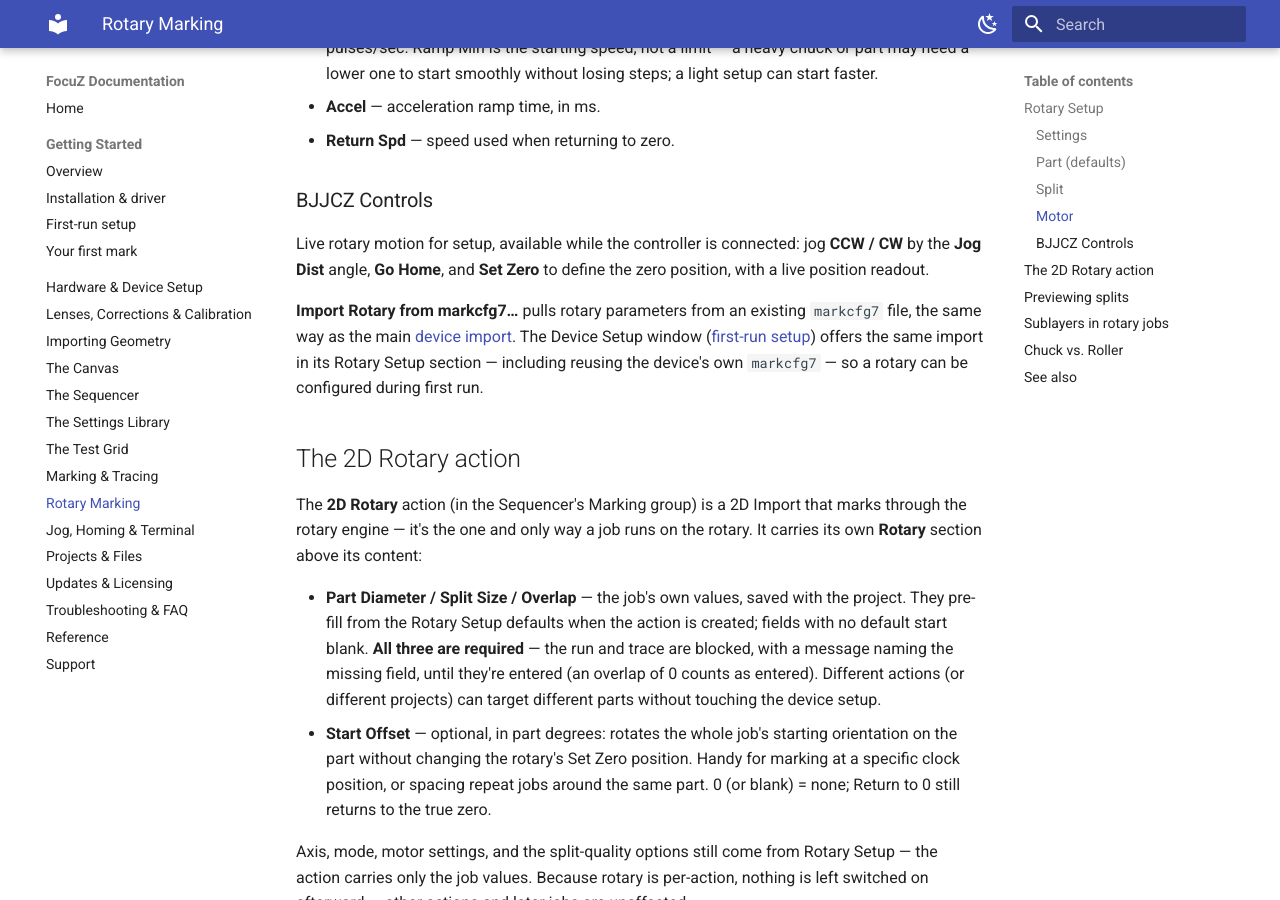
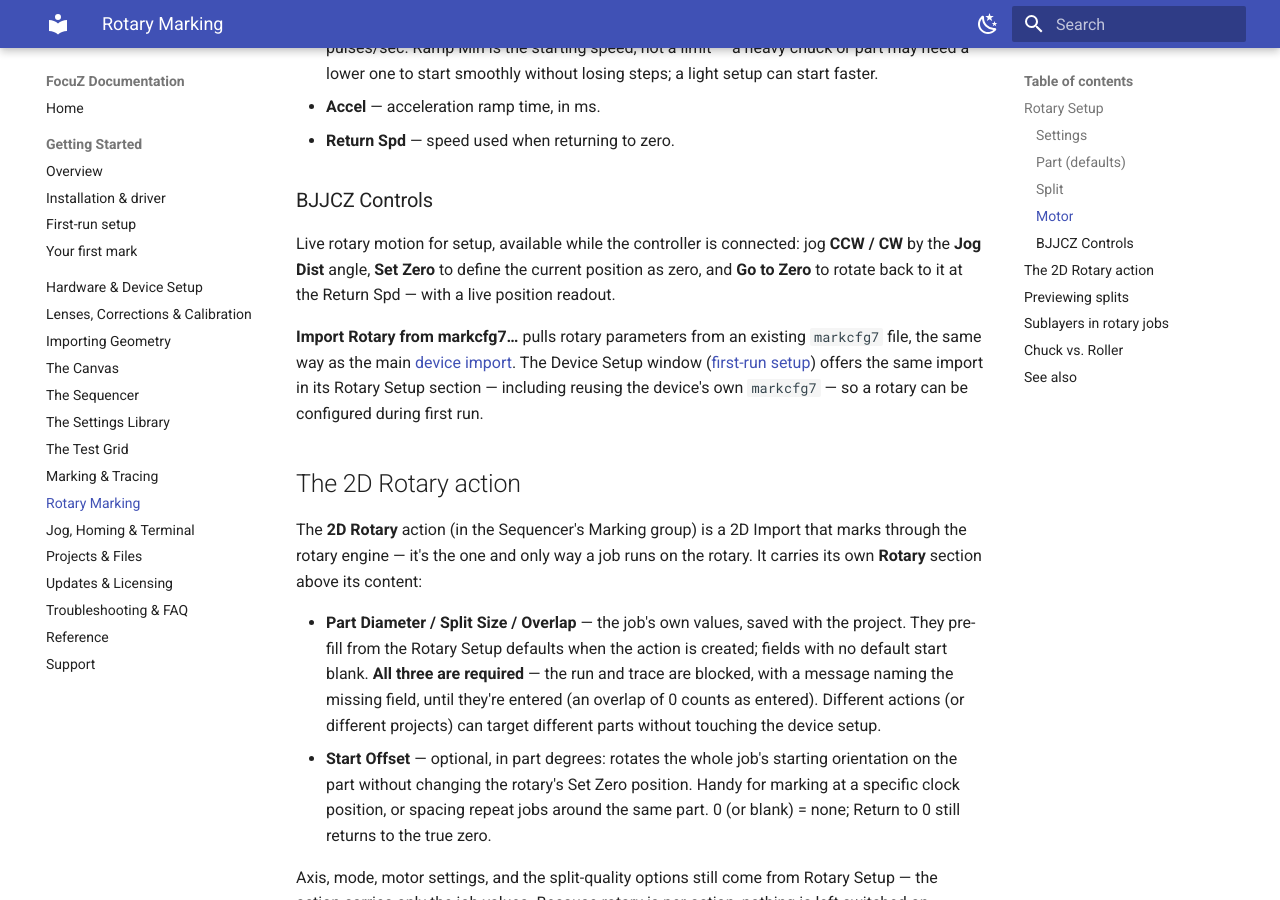
Before and after one commit to Lokahi-Shop/focuz-docs, an MkDocs documentation site: the page built from docs/rotary.md, in a window 1280 px wide and 900 px high, scrolled down 2182 px. Built offline with MkDocs 1.6.1 and Material for MkDocs 9.7.7, drawn with Linux system fonts in a browser that asks for light colours.

Commit message:
Rotary Setup: Go Home renamed Go to Zero (returns at Return Spd)
Co-Authored-By: Claude Fable 5 <noreply@anthropic.com>

```diff
--- a/docs/rotary.md
+++ b/docs/rotary.md
@@ -76,8 +76,8 @@ lands exactly where it should.
 ### BJJCZ Controls
 
 Live rotary motion for setup, available while the controller is connected: jog **CCW / CW** by
-the **Jog Dist** angle, **Go Home**, and **Set Zero** to define the zero position, with a live
-position readout.
+the **Jog Dist** angle, **Set Zero** to define the current position as zero, and **Go to Zero**
+to rotate back to it at the Return Spd — with a live position readout.
 
 **Import Rotary from markcfg7…** pulls rotary parameters from an existing `markcfg7` file, the
 same way as the main [device import](hardware-setup.md). The Device Setup window
```
